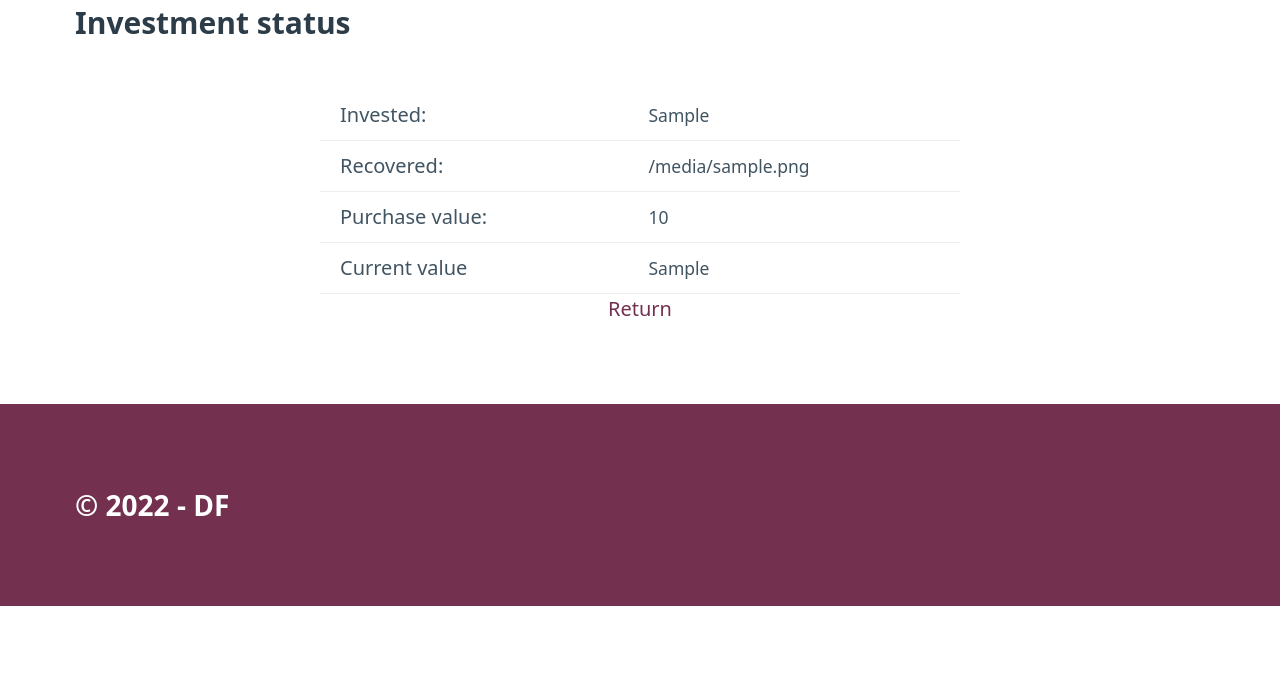
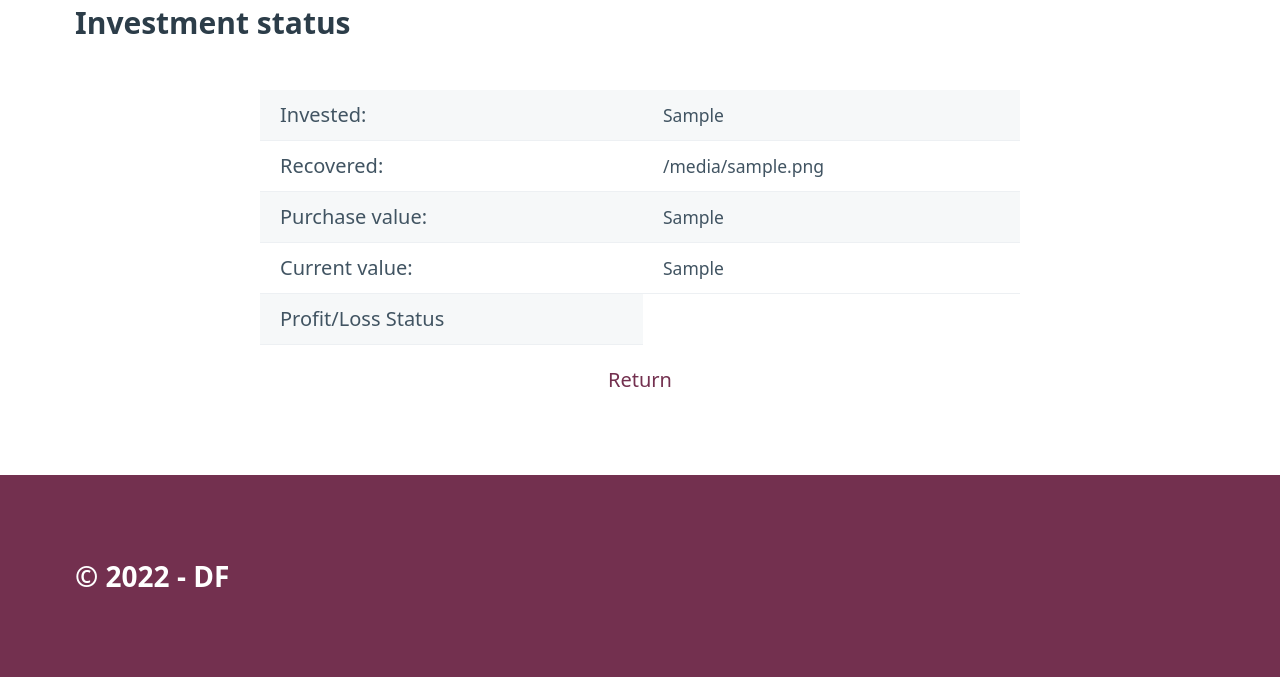
Before and after one commit to iamdulce/final_project_cryptoAPI, a Flask app: template crypto_app/templates/status.html in a window 1280 px wide. Shown: the part 252-929 px from the top of the page. Before the commit the page ends 858 px from the top, so only its background shows below. Run offline with Flask 2, Linux system fonts and the light colour scheme; the template is opened without the code that fills it: most values are stand-ins (such as "Sample title", 1, 10 or a date in 2020).

Commit message:
added readme and and the status page now shows if the transactions are profit or loss

```diff
--- a/crypto_app/static/css/styles.css
+++ b/crypto_app/static/css/styles.css
@@ -39,20 +39,32 @@
     gap: 30px;
 }
 
-.error-section {
+.error-section,
+.status_table {
     width: 100%;
     max-width: 760px;
     margin: auto;
 }
 
-.status_table {
-    margin: auto;
-    width: 50vw;
-}
-
 .status_button {
     display: flex;
     justify-content: space-around;
+    margin-top: 20px;
+}
+
+.home-active,
+.purchase-active,
+.status-active {
+    background-color: var(--primary-hover);
+    border-radius: 7px;
+    padding: 3px;
+}
+
+.loss {
+    color: red;
+}
+.profit {
+    color: greenyellow;
 }
 
 @media (min-width: 768px) {
--- a/crypto_app/templates/base.html
+++ b/crypto_app/templates/base.html
@@ -17,19 +17,19 @@
             <div class="container">My Crypto</div>
         </header>
         <nav class="container">
-            <ul>
+            <ul class="active-nav">
                 {% if page == 'home' %}
-                <li>Home</li>
+                <li class="home-active">Home</li>
                 <li><a href="/purchase">Purchase</a></li>
                 <li><a href="/status">Status</a></li>
                 {% endif %} {% if page == 'purchase' %}
                 <li><a href="/">Home</a></li>
-                <li>Purchase</li>
+                <li class="purchase-active">Purchase</li>
                 <li><a href="/status">Status</a></li>
                 {% endif %} {% if page == 'status' %}
                 <li><a href="/">Home</a></li>
                 <li><a href="/purchase">Purchase</a></li>
-                <li>Status</li>
+                <li class="status-active">Status</li>
                 {% endif %}
             </ul>
         </nav>
--- a/crypto_app/templates/index.html
+++ b/crypto_app/templates/index.html
@@ -9,9 +9,9 @@
                 <th>Date</th>
                 <th>Time</th>
                 <th>From</th>
-                <th>Quantity</th>
+                <th>Money Invested</th>
                 <th>To</th>
-                <th>Quantity</th>
+                <th>Money received</th>
                 <th>Unit price</th>
             </tr>
         </thead>
@@ -21,7 +21,7 @@
                 <td>{{movements.date}}</td>
                 <td>{{movements.time}}</td>
                 <td>{{movements.from_coin}}</td>
-                <td>{{movements.from_quantity}}€</td>
+                <td>{{movements.from_quantity}}</td>
                 <td>{{movements.to_coin}}</td>
                 <td>{{movements.to_quantity}}</td>
                 <td>{{movements.from_quantity / movements.to_quantity}}</td>
--- a/crypto_app/templates/status.html
+++ b/crypto_app/templates/status.html
@@ -2,7 +2,7 @@
 <section class="container">
     <h3>Investment status</h3>
 
-    <table class="status_table">
+    <table class="status_table" role="grid">
         <tr>
             <th>Invested:</th>
             <td>{{money_invested}}</td>
@@ -15,12 +15,21 @@
 
         <tr>
             <th>Purchase value:</th>
-            <td>{{money_invested - money_recovered}}</td>
+            <td>{{purchase_value}}</td>
         </tr>
 
         <tr>
-            <th>Current value</th>
+            <th>Current value:</th>
             <td>{{current_value}}</td>
+        </tr>
+
+        <tr>
+            <th>Profit/Loss Status</th>
+            {% if pl_status == 'loss' %}
+            <td class="loss">{{profit_loss}}</td>
+            {% endif %} {% if pl_status == 'profit' %}
+            <td class="profit">{{profit_loss}}</td>
+            {% endif %}
         </tr>
     </table>
 
```
Also changed, not shown: crypto_app/models.py (+6 -1 lines), crypto_app/routes.py (+15 -4 lines), data/movements.sqlite, readme.md.
